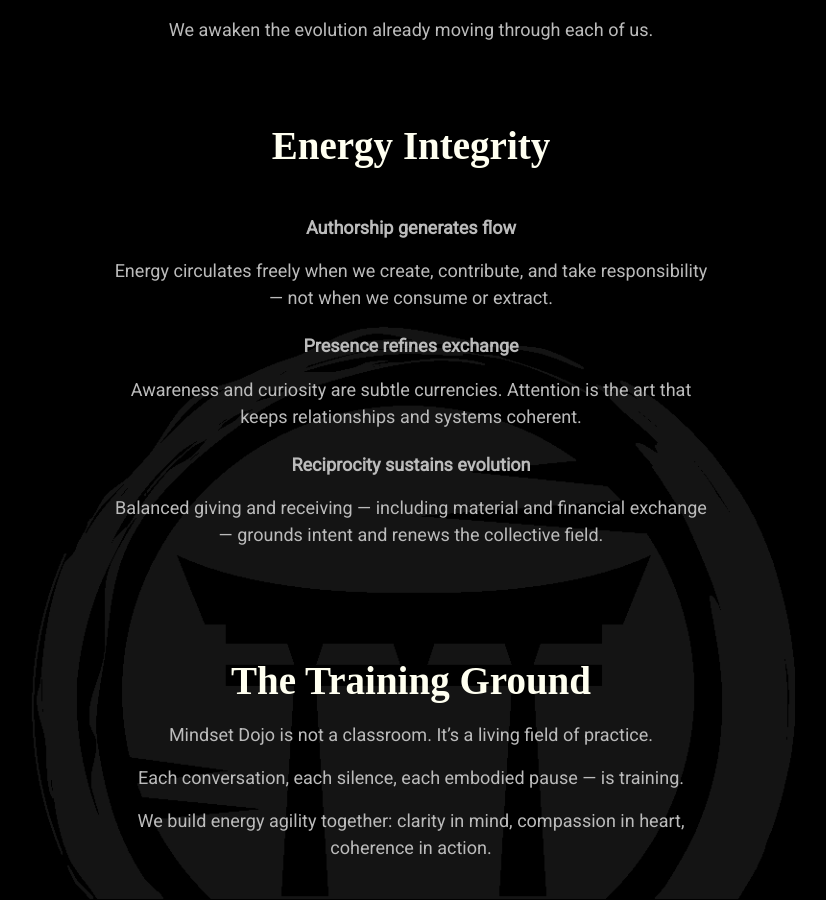
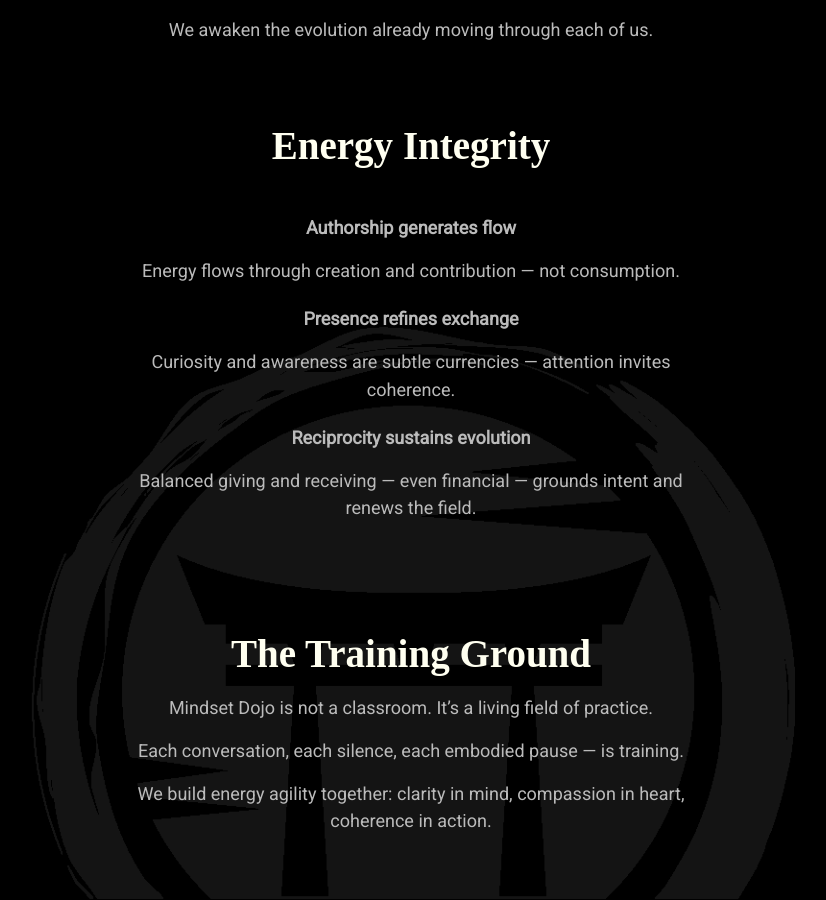
Before and after one commit to mindset-dojo/mindset-dojo.github.io, a Jekyll site: the page built from mission.md, in a window 1280 px wide and 900 px high, scrolled down 1013 px. Shown: the whole window, without its empty margins (229-1055 px from the left). Built offline with Jekyll 4.4.1, drawn with Linux system fonts in a browser that asks for light colours; some web fonts are replaced; some of the changed text lies outside the part shown.

Commit message:
refactor: streamline mission page language

```diff
--- a/_data/sections/mission.yaml
+++ b/_data/sections/mission.yaml
@@ -7,7 +7,7 @@
   - type: text
     data:
       items:
-        - "When the pressure hits, you don’t rise to the level of your best intentions."
+        - "When the pressure hits, you don't rise to your best inentions."
         - "You meet the truth of your conditioning."
         - "..."
         - "In the middle of a stuck conversation…"
@@ -30,13 +30,13 @@
       items:
         - id: "authorship"
           label: "Authorship generates flow"
-          description: "Energy circulates freely when we create, contribute, and take responsibility — not when we consume or extract."
+          description: "Energy flows through creation and contribution — not consumption."
         - id: "attunement"
           label: "Presence refines exchange"
-          description: "Awareness and curiosity are subtle currencies. Attention is the art that keeps relationships and systems coherent."
+          description: "Curiosity and awareness are subtle currencies — attention invites coherence."
         - id: "reciprocity"
           label: "Reciprocity sustains evolution"
-          description: "Balanced giving and receiving — including material and financial exchange — grounds intent and renews the collective field."
+          description: "Balanced giving and receiving — even financial — grounds intent and renews the field."
   - type: text
     data:
       label: "The Training Ground"
```
